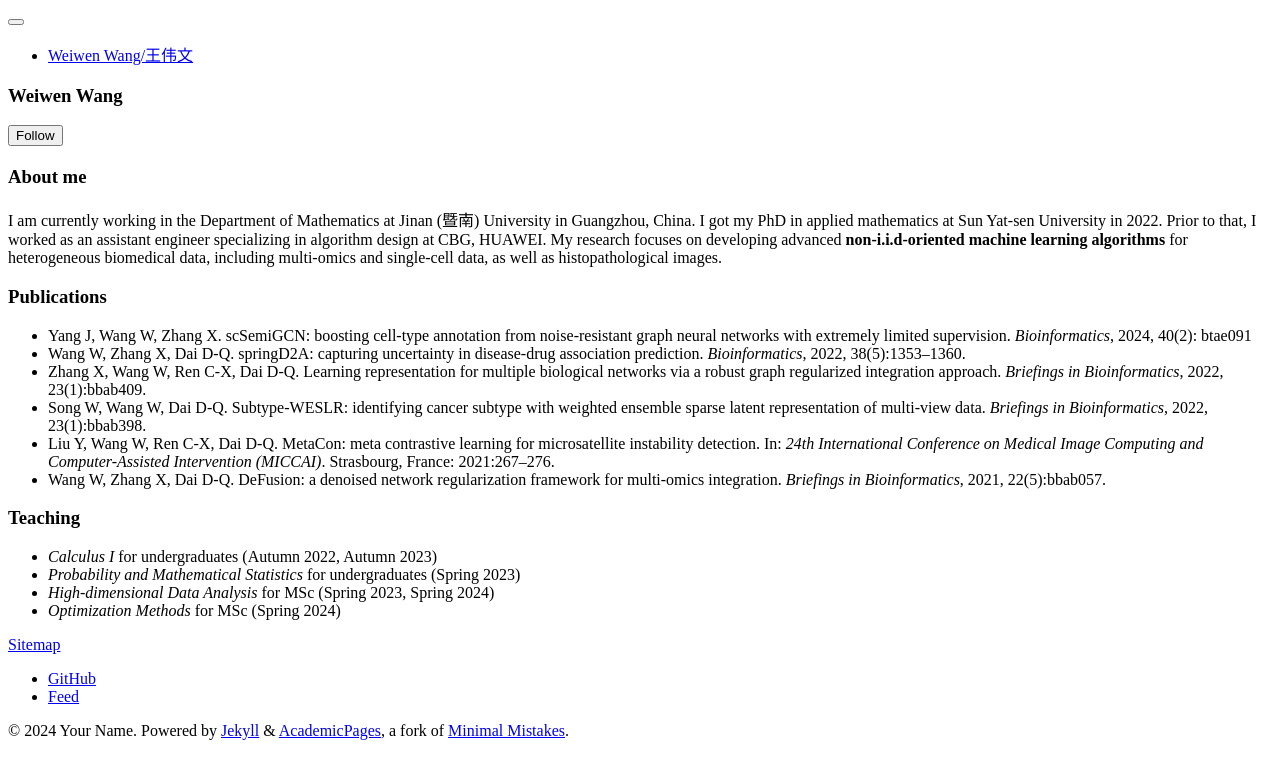
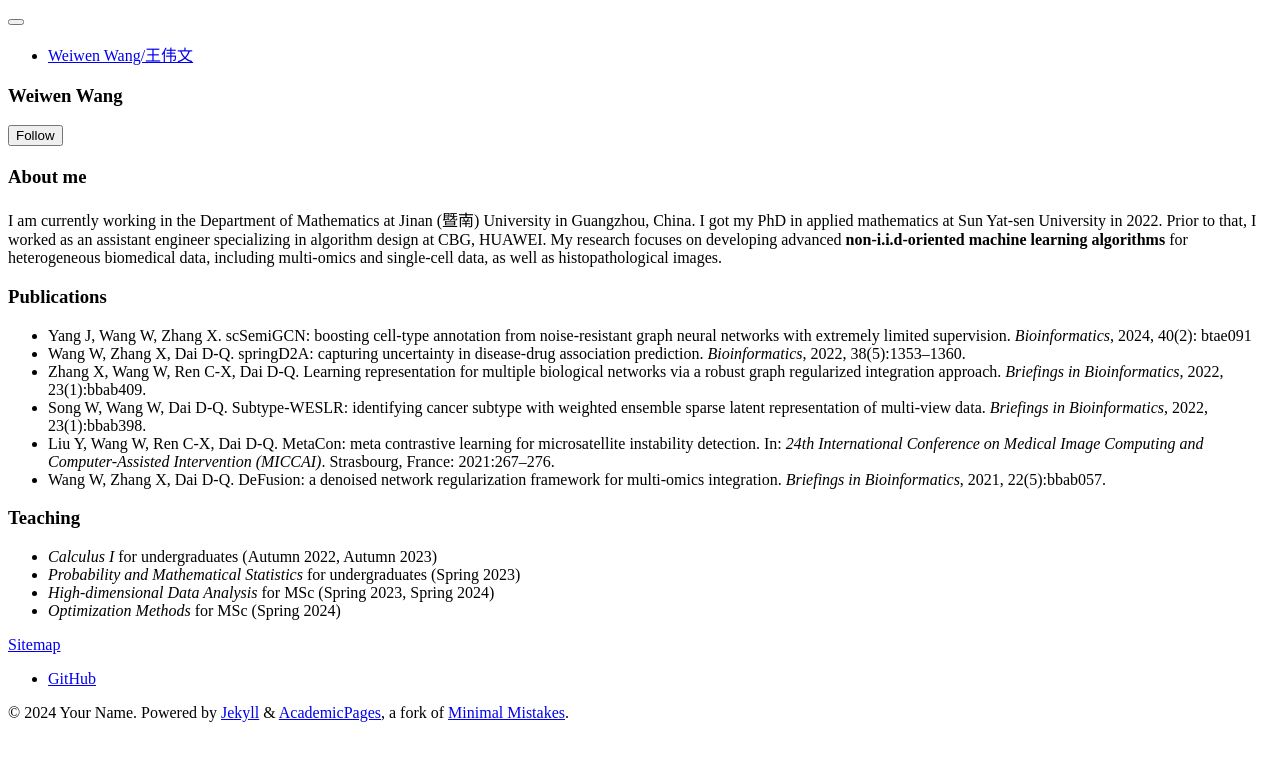
Before and after one commit to wangyuanhao/wangyuanhao.github.io, a Jekyll site: the page built from _pages/about.md, in a window 1280 px wide. Shown: the top 779 px of the page. Built offline with Jekyll 4.4.1, drawn with Linux system fonts in a browser that asks for light colours; a script bundle is joined from its source files by our own code; library files that are not in the unit come from our copies.

Commit message:
Update _config.yml

```diff
--- a/_config.yml
+++ b/_config.yml
@@ -107,7 +107,7 @@ staticman:
       options:
         format           : "iso8601" # "iso8601" (default), "timestamp-seconds", "timestamp-milliseconds"
 atom_feed:
-  hide                   : false     # change to true to hide the RSS feed in the footer
+  hide                   : true     # change to true to hide the RSS feed in the footer
   path                   : # blank (default) uses feed.xml
 
 
@@ -120,7 +120,7 @@ yandex_site_verification :
 
 # Social Sharing
 twitter:
-  username               : &twitter
+  username               : # &twitter
 facebook:
   username               :
   app_id                 :
@@ -292,9 +292,9 @@ timezone: America/Los_Angeles # http://en.wikipedia.org/wiki/List_of_tz_database
 # Plugins
 plugins:
   - jekyll-paginate
-  # - jekyll-sitemap
+  - jekyll-sitemap
   - jekyll-gist
-  # - jekyll-feed
+  - jekyll-feed
   - jekyll-redirect-from
 # mimic GitHub Pages with --safe
 whitelist:
```
